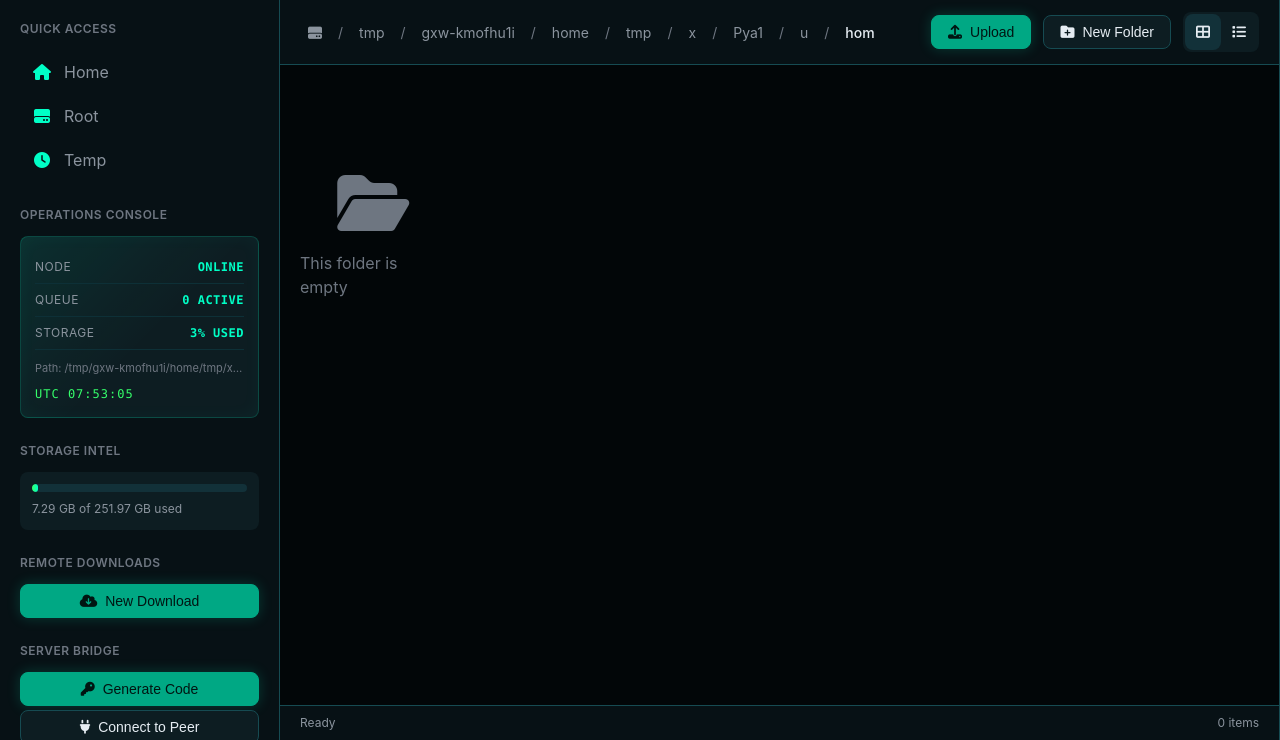
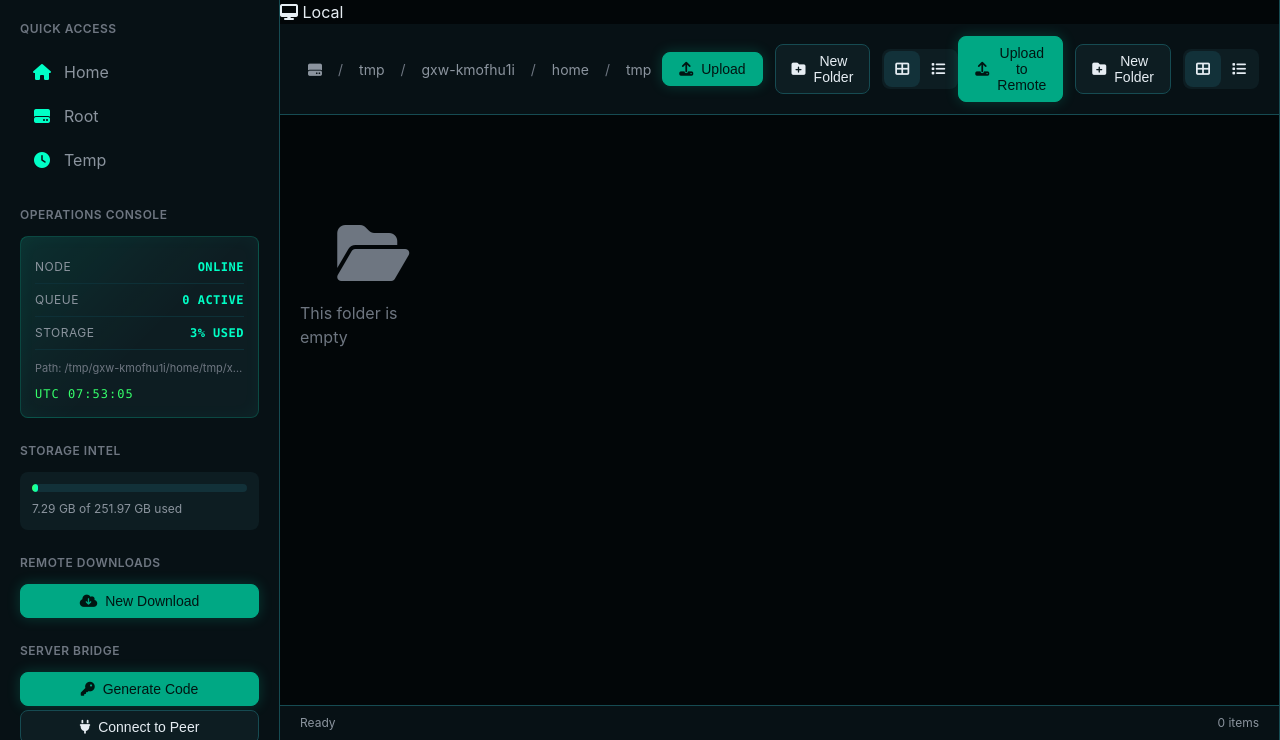
Before and after one commit to Pymmdrza/filefy, a Flask app: page / in a window 1280 px wide. Shown: the part 60-800 px from the top of the page. Run offline with Flask 3, Linux system fonts and the light colour scheme; data that the repository does not hold is empty; some libraries are stand-ins or nearby versions.

Commit message:
Update index.html

```diff
--- a/filefy/templates/index.html
+++ b/filefy/templates/index.html
@@ -117,12 +117,22 @@
 
         <!-- Main Content -->
         <main class="content">
+            <!-- Tab Bar -->
+            <div class="tab-bar" id="tabBar">
+                <div class="tab active" id="tab-local" data-tab="local">
+                    <i class="fas fa-desktop"></i>
+                    <span>Local</span>
+                </div>
+                <!-- Remote peer tabs are inserted here dynamically -->
+            </div>
+
             <!-- Toolbar -->
             <div class="toolbar">
                 <div class="breadcrumb" id="breadcrumb">
                     <!-- Breadcrumb will be inserted here -->
                 </div>
-                <div class="toolbar-actions">
+                <!-- Local toolbar actions (shown when local tab active) -->
+                <div class="toolbar-actions" id="localToolbarActions">
                     <button class="btn btn-primary" id="uploadBtn">
                         <i class="fas fa-upload"></i> Upload
                     </button>
@@ -134,6 +144,23 @@
                             <i class="fas fa-th-large"></i>
                         </button>
                         <button class="btn btn-icon" id="listViewBtn" title="List View">
+                            <i class="fas fa-list"></i>
+                        </button>
+                    </div>
+                </div>
+                <!-- Remote toolbar actions (shown when a peer tab is active) -->
+                <div class="toolbar-actions hidden" id="remoteToolbarActions">
+                    <button class="btn btn-primary" id="remoteUploadBtn" title="Upload a local file to the remote server">
+                        <i class="fas fa-upload"></i> Upload to Remote
+                    </button>
+                    <button class="btn btn-secondary" id="remoteNewFolderBtn" title="Create a folder on the remote server">
+                        <i class="fas fa-folder-plus"></i> New Folder
+                    </button>
+                    <div class="view-toggle">
+                        <button class="btn btn-icon active" id="remoteGridViewBtn" title="Grid View">
+                            <i class="fas fa-th-large"></i>
+                        </button>
+                        <button class="btn btn-icon" id="remoteListViewBtn" title="List View">
                             <i class="fas fa-list"></i>
                         </button>
                     </div>
@@ -150,6 +177,10 @@
             <!-- Status Bar -->
             <div class="status-bar">
                 <span id="statusText">Ready</span>
+                <span id="peerBadge" class="peer-badge" style="display:none;">
+                    <i class="fas fa-satellite-dish"></i>
+                    <span id="peerBadgeText"></span>
+                </span>
                 <span id="itemCount">0 items</span>
             </div>
         </main>
@@ -466,6 +497,46 @@
         </div>
     </div>
 
+    <!-- Remote Rename Modal -->
+    <div class="modal" id="remoteRenameModal">
+        <div class="modal-content modal-sm">
+            <div class="modal-header">
+                <h2><i class="fas fa-edit"></i> Rename on Remote</h2>
+                <button class="btn btn-icon close-modal"><i class="fas fa-times"></i></button>
+            </div>
+            <div class="modal-body">
+                <div class="form-group">
+                    <label for="remoteNewName">New Name</label>
+                    <input type="text" id="remoteNewName" placeholder="Enter new name">
+                </div>
+            </div>
+            <div class="modal-footer">
+                <button class="btn btn-secondary close-modal">Cancel</button>
+                <button class="btn btn-primary" id="confirmRemoteRenameBtn">Rename</button>
+            </div>
+        </div>
+    </div>
+
+    <!-- Remote New Folder Modal -->
+    <div class="modal" id="remoteNewFolderModal">
+        <div class="modal-content modal-sm">
+            <div class="modal-header">
+                <h2><i class="fas fa-folder-plus"></i> New Folder on Remote</h2>
+                <button class="btn btn-icon close-modal"><i class="fas fa-times"></i></button>
+            </div>
+            <div class="modal-body">
+                <div class="form-group">
+                    <label for="remoteFolderName">Folder Name</label>
+                    <input type="text" id="remoteFolderName" placeholder="Enter folder name">
+                </div>
+            </div>
+            <div class="modal-footer">
+                <button class="btn btn-secondary close-modal">Cancel</button>
+                <button class="btn btn-primary" id="confirmRemoteNewFolderBtn">Create</button>
+            </div>
+        </div>
+    </div>
+
     <!-- Bridge: Generate Pairing Code Modal -->
     <div class="modal" id="bridgeGenerateModal">
         <div class="modal-content modal-sm">
```
